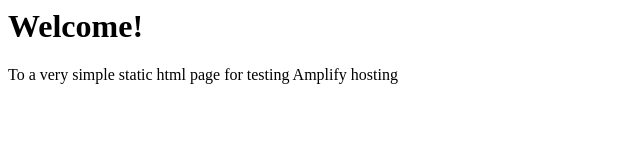
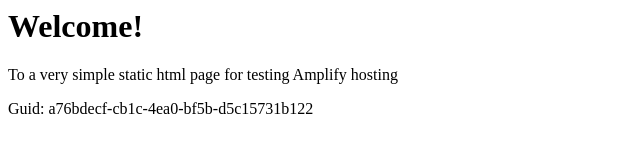
Before and after one commit to aws-aemilia-fra/Github-PR-Commit-Integration-Test-DoNotTouch-v0-preprod-eu-central-1, a website: page src/index.html in a window 1280 px wide. Shown: the whole page, without its empty margins (0-640 px from the left). Drawn offline with Linux system fonts and the light colour scheme.

Commit message:
commit from integ tests

```diff
--- a/src/index.html
+++ b/src/index.html
@@ -1,3 +1,5 @@
+
+
 <html lang="en">
 
 <head>
@@ -10,6 +12,6 @@
 <body>
     <h1>Welcome!</h1>
     <p>To a very simple static html page for testing Amplify hosting</p>
-</body>
+    <p>Guid: a76bdecf-cb1c-4ea0-bf5b-d5c15731b122</p></body>
 
 </html>
```
